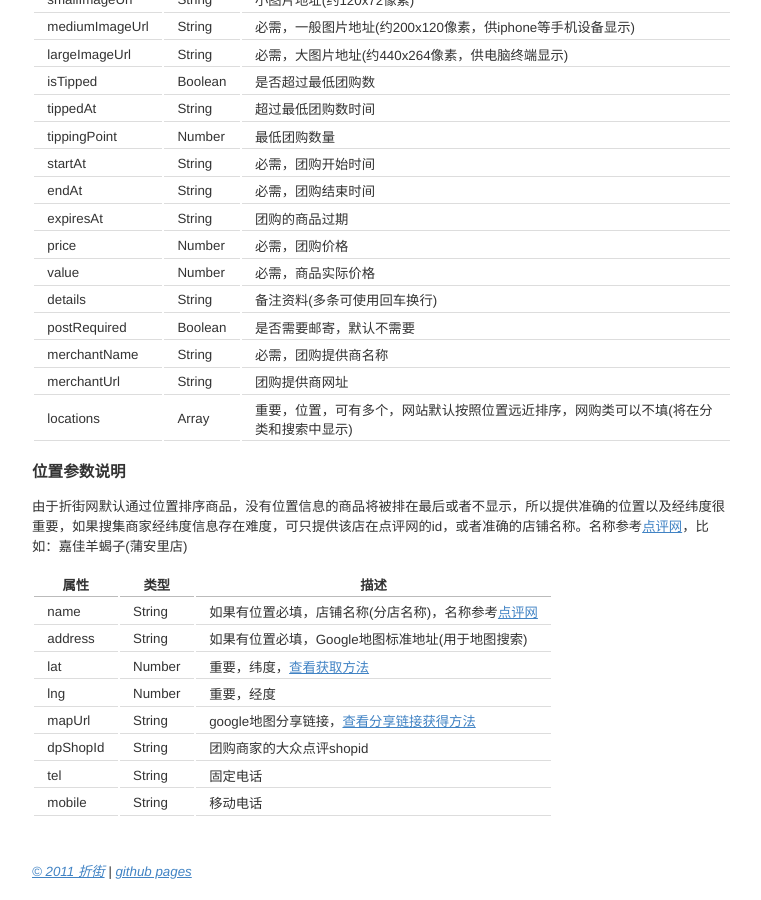
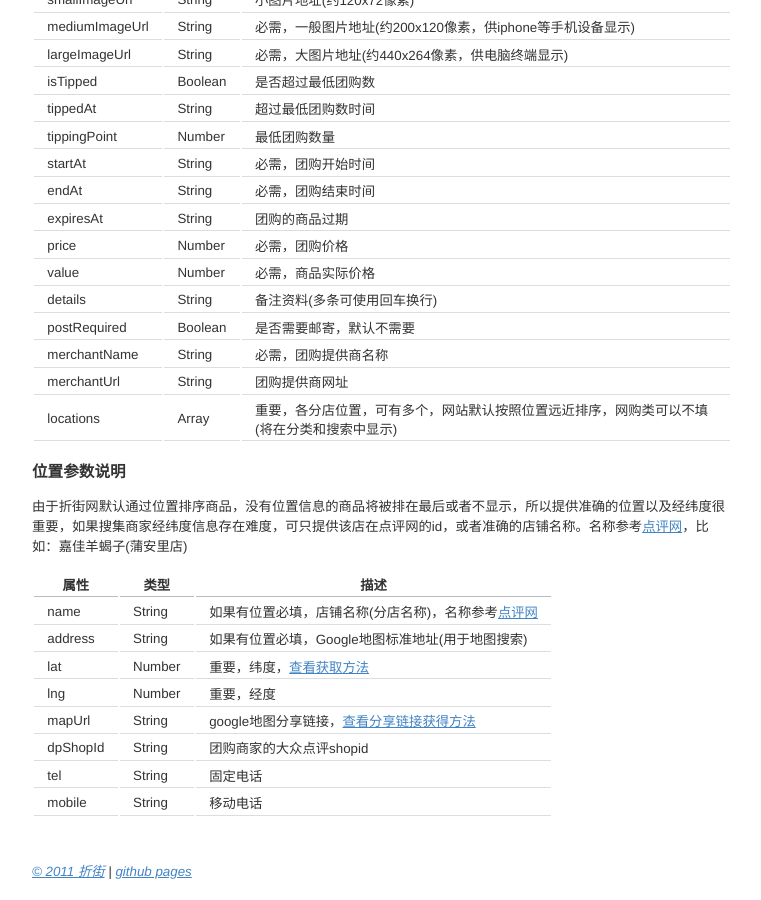
Before and after one commit to yzpower/zhejie.github.com, a Jekyll site: the page built from index.md, in a window 1280 px wide and 900 px high, scrolled down 1738 px. Shown: the whole window, without its empty margins (258-1019 px from the left). Built offline with Jekyll 4.4.1, drawn with Linux system fonts in a browser that asks for light colours; comment, search, counter and statistics services are not loaded.

Commit message:
Fix info

```diff
--- a/index.md
+++ b/index.md
@@ -98,7 +98,7 @@ details			|String		|备注资料(多条可使用回车换行)
 postRequired		|Boolean	|是否需要邮寄，默认不需要
 merchantName		|String		|必需，团购提供商名称
 merchantUrl		|String		|团购提供商网址
-locations		|Array		|重要，位置，可有多个，网站默认按照位置远近排序，网购类可以不填(将在分类和搜索中显示)
+locations		|Array		|重要，各分店位置，可有多个，网站默认按照位置远近排序，网购类可以不填(将在分类和搜索中显示)
 
 ###位置参数说明
 
```
